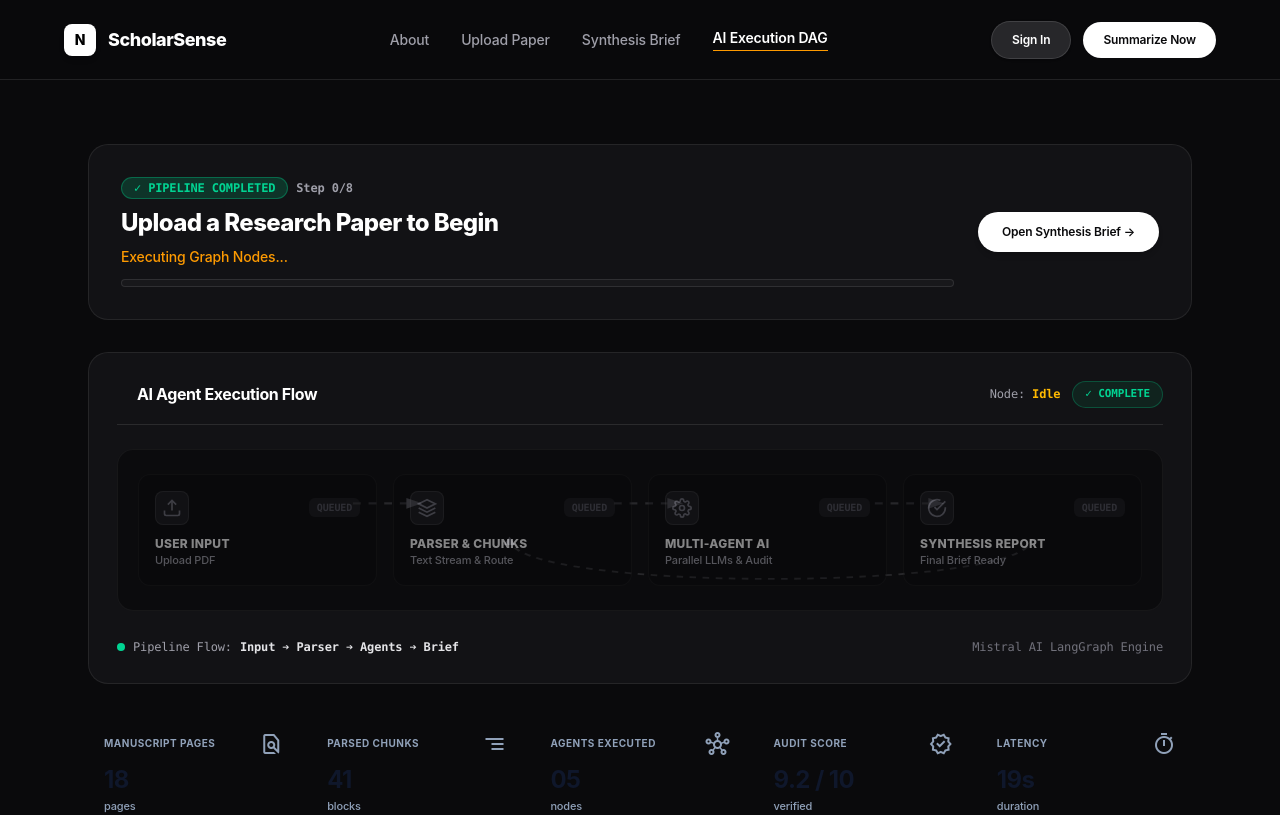
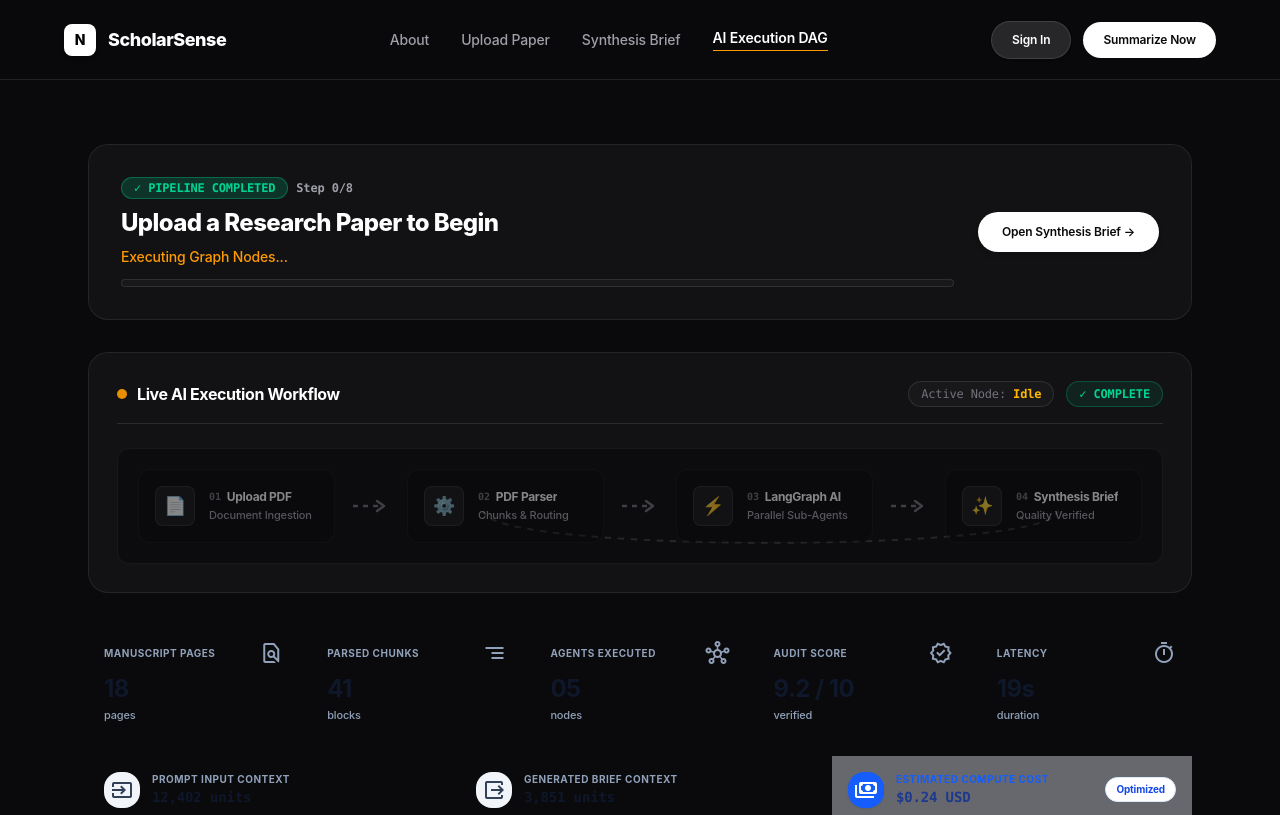
Before and after one commit to Shreepal-mewada/AI-powered-analyzer, a React (Vite) app in the folder client/: page /workflow in a window 1280 px wide. Shown: the top 815 px of the page. Built offline with nearby package versions, Linux system fonts and the light colour scheme.

Commit message:
Visual graph updation

```diff
--- a/client/src/components/workflow/LiveWorkflowGraph.jsx
+++ b/client/src/components/workflow/LiveWorkflowGraph.jsx
@@ -2,87 +2,39 @@ import React from 'react';
 
 export const LiveWorkflowGraph = ({ activeNode = 'Boss Agent', status = 'ANALYZING', activeStepIndex = 3 }) => {
 
-  const nodes = [
-    {
-      id: 'input',
-      num: '01',
-      title: 'USER INPUT',
-      subtitle: 'Upload PDF',
-      stepRange: [1, 2],
-      icon: (
-        <svg className="w-5 h-5" viewBox="0 0 24 24" fill="none" stroke="currentColor" strokeWidth="2">
-          <path d="M21 15v4a2 2 0 0 1-2 2H5a2 2 0 0 1-2-2v-4" />
-          <polyline points="17 8 12 3 7 8" />
-          <line x1="12" y1="3" x2="12" y2="15" />
-        </svg>
-      )
-    },
-    {
-      id: 'parser',
-      num: '02',
-      title: 'PARSER & CHUNKS',
-      subtitle: 'Text Stream & Route',
-      stepRange: [2, 4],
-      icon: (
-        <svg className="w-5 h-5" viewBox="0 0 24 24" fill="none" stroke="currentColor" strokeWidth="2">
-          <polygon points="12 2 2 7 12 12 22 7 12 2" />
-          <polyline points="2 17 12 22 22 17" />
-          <polyline points="2 12 12 17 22 12" />
-        </svg>
-      )
-    },
-    {
-      id: 'agents',
-      num: '03',
-      title: 'MULTI-AGENT AI',
-      subtitle: 'Parallel LLMs & Audit',
-      stepRange: [5, 7],
-      icon: (
-        <svg className="w-5 h-5" viewBox="0 0 24 24" fill="none" stroke="currentColor" strokeWidth="2">
-          <circle cx="12" cy="12" r="3" />
-          <path d="M19.4 15a1.65 1.65 0 0 0 .33 1.82l.06.06a2 2 0 0 1 0 2.83 2 2 0 0 1-2.83 0l-.06-.06a1.65 1.65 0 0 0-1.82-.33 1.65 1.65 0 0 0-1 1.51V21a2 2 0 0 1-2 2 2 2 0 0 1-2-2v-.09A1.65 1.65 0 0 0 9 19.4a1.65 1.65 0 0 0-1.82.33l-.06.06a2 2 0 0 1-2.83 0 2 2 0 0 1 0-2.83l.06-.06a1.65 1.65 0 0 0 .33-1.82 1.65 1.65 0 0 0-1.51-1H3a2 2 0 0 1-2-2 2 2 0 0 1 2-2h.09A1.65 1.65 0 0 0 4.6 9a1.65 1.65 0 0 0-.33-1.82l-.06-.06a2 2 0 0 1 0-2.83 2 2 0 0 1 2.83 0l.06.06a1.65 1.65 0 0 0 1.82.33H9a1.65 1.65 0 0 0 1-1.51V3a2 2 0 0 1 2-2 2 2 0 0 1 2 2v.09a1.65 1.65 0 0 0 1 1.51 1.65 1.65 0 0 0 1.82-.33l.06-.06a2 2 0 0 1 2.83 0 2 2 0 0 1 0 2.83l-.06.06a1.65 1.65 0 0 0-.33 1.82V9a1.65 1.65 0 0 0 1.51 1H21a2 2 0 0 1 2 2 2 2 0 0 1-2 2h-.09a1.65 1.65 0 0 0-1.51 1z" />
-        </svg>
-      )
-    },
-    {
-      id: 'response',
-      num: '04',
-      title: 'SYNTHESIS REPORT',
-      subtitle: 'Final Brief Ready',
-      stepRange: [8, 8],
-      icon: (
-        <svg className="w-5 h-5" viewBox="0 0 24 24" fill="none" stroke="currentColor" strokeWidth="2">
-          <path d="M22 11.08V12a10 10 0 1 1-5.93-9.14" />
-          <polyline points="22 4 12 14.01 9 11.01" />
-        </svg>
-      )
-    }
+  const stages = [
+    { id: 1, title: 'Upload PDF', subtitle: 'Document Ingestion', stepRange: [1, 2], icon: '📄' },
+    { id: 2, title: 'PDF Parser', subtitle: 'Chunks & Routing', stepRange: [3, 4], icon: '⚙️' },
+    { id: 3, title: 'LangGraph AI', subtitle: 'Parallel Sub-Agents', stepRange: [5, 7], icon: '⚡' },
+    { id: 4, title: 'Synthesis Brief', subtitle: 'Quality Verified', stepRange: [8, 8], icon: '✨' }
   ];
 
-  const getNodeState = (node) => {
-    const [start, end] = node.stepRange;
-    if (activeStepIndex > end) return 'DONE';
+  const getStageState = (stg) => {
+    const [start, end] = stg.stepRange;
+    if (activeStepIndex > end) return 'COMPLETED';
     if (activeStepIndex >= start && activeStepIndex <= end) return 'ACTIVE';
     return 'QUEUED';
   };
 
   return (
-    <div className="noteo-card p-6 sm:p-7 bg-[#0A0A0E] border border-white/10 rounded-2xl space-y-6 relative overflow-hidden">
+    <div className="noteo-card p-6 sm:p-7 bg-[#0E0E12] border border-white/10 rounded-2xl space-y-6 relative overflow-hidden">
 
-      {/* Top Status Bar */}
+      {/* Header Bar */}
       <div className="flex items-center justify-between border-b border-white/10 pb-4">
         <div className="flex items-center gap-2.5">
-          <span className="w-2.5 h-2.5 rounded-full bg-amber-500 animate-ping"></span>
+          <span className="w-2.5 h-2.5 rounded-full bg-amber-500 animate-pulse"></span>
           <h3 className="text-sm sm:text-base font-bold text-white font-heading tracking-tight">
-            AI Agent Execution Flow
+            Live AI Execution Workflow
           </h3>
         </div>
 
         <div className="flex items-center gap-3">
-          <span className="text-xs font-mono text-zinc-400 hidden sm:inline">
-            Node: <span className="text-amber-400 font-bold">{activeNode}</span>
-          </span>
-          <span className={`px-3 py-1 text-[11px] font-bold font-mono rounded-full border ${
+          <div className="px-3 py-1 bg-zinc-900 border border-white/10 rounded-full text-xs font-mono">
+            <span className="text-zinc-500">Active Node:</span>{' '}
+            <span className="text-amber-400 font-bold">{activeNode}</span>
+          </div>
+
+          <span className={`px-3 py-1 text-xs font-bold font-mono rounded-full border transition-all ${
             status === 'COMPLETED' || activeStepIndex >= 8
               ? 'bg-emerald-500/10 text-emerald-400 border-emerald-500/30'
               : 'bg-amber-500/10 text-amber-400 border-amber-500/30 animate-pulse'
@@ -92,130 +44,92 @@ export const LiveWorkflowGraph = ({ activeNode = 'Boss Agent', status = 'ANALYZI
         </div>
       </div>
 
-      {/* Main Container Graph Section */}
-      <div className="relative py-6 px-3 bg-zinc-950/70 border border-white/5 rounded-2xl">
+      {/* Modern Pipeline Flow with Pixel-Perfect Animated Connectors */}
+      <div className="relative py-5 px-3 bg-zinc-950/60 border border-white/5 rounded-xl">
 
-        {/* SVG Connecting Flow Lines (Desktop & Tablet) */}
-        <div className="hidden md:block absolute inset-0 pointer-events-none z-0">
-          <svg className="w-full h-full" viewBox="0 0 800 180" fill="none" preserveAspectRatio="none">
-            <defs>
-              <marker id="arrow-neutral" viewBox="0 0 10 10" refX="6" refY="5" markerWidth="6" markerHeight="6" orient="auto-start-reverse">
-                <path d="M 0 1 L 8 5 L 0 9 z" fill="#3F3F46" />
-              </marker>
-              <marker id="arrow-amber" viewBox="0 0 10 10" refX="6" refY="5" markerWidth="6" markerHeight="6" orient="auto-start-reverse">
-                <path d="M 0 1 L 8 5 L 0 9 z" fill="#F59E0B" />
-              </marker>
-              <marker id="arrow-emerald" viewBox="0 0 10 10" refX="6" refY="5" markerWidth="6" markerHeight="6" orient="auto-start-reverse">
-                <path d="M 0 1 L 8 5 L 0 9 z" fill="#10B981" />
-              </marker>
-            </defs>
-
-            {/* Line 1: Node 1 -> Node 2 */}
-            <line
-              x1="180" y1="60" x2="230" y2="60"
-              stroke={activeStepIndex >= 2 ? '#F59E0B' : '#27272A'}
-              strokeWidth="2.5"
-              strokeDasharray="6 6"
-              markerEnd={activeStepIndex >= 2 ? 'url(#arrow-amber)' : 'url(#arrow-neutral)'}
-              className={activeStepIndex >= 2 ? 'animate-dash-flow' : ''}
-            />
-
-            {/* Line 2: Node 2 -> Node 3 */}
-            <line
-              x1="380" y1="60" x2="430" y2="60"
-              stroke={activeStepIndex >= 5 ? '#F59E0B' : '#27272A'}
-              strokeWidth="2.5"
-              strokeDasharray="6 6"
-              markerEnd={activeStepIndex >= 5 ? 'url(#arrow-amber)' : 'url(#arrow-neutral)'}
-              className={activeStepIndex >= 5 ? 'animate-dash-flow' : ''}
-            />
-
-            {/* Line 3: Node 3 -> Node 4 */}
-            <line
-              x1="580" y1="60" x2="630" y2="60"
+        {/* Bottom Feedback Loop Arc (RESPONSE -> PARSER) */}
+        <div className="hidden lg:block absolute inset-0 pointer-events-none z-0">
+          <svg className="w-full h-full" viewBox="0 0 800 120" fill="none" preserveAspectRatio="none">
+            <path
+              d="M 720 65 C 720 110, 280 110, 280 65"
               stroke={activeStepIndex >= 8 ? '#10B981' : '#27272A'}
-              strokeWidth="2.5"
-              strokeDasharray="6 6"
-              markerEnd={activeStepIndex >= 8 ? 'url(#arrow-emerald)' : 'url(#arrow-neutral)'}
-              className={activeStepIndex >= 8 ? 'animate-dash-flow' : ''}
-            />
-
-            {/* Bottom Loop Arc: Node 4 (Report) -> Node 2 (Parser) */}
-            <path
-              d="M 700 100 C 700 160, 300 160, 300 100"
-              stroke={activeStepIndex >= 8 ? '#10B981' : '#27272A'}
-              strokeWidth="2"
-              strokeDasharray="5 5"
-              markerEnd={activeStepIndex >= 8 ? 'url(#arrow-emerald)' : 'url(#arrow-neutral)'}
+              strokeWidth="2" strokeDasharray="5 5"
               className={activeStepIndex >= 8 ? 'animate-dash-flow' : ''}
             />
           </svg>
         </div>
 
-        {/* 4 Compact Node Containers */}
-        <div className="relative z-10 grid grid-cols-1 md:grid-cols-4 gap-4 max-w-5xl mx-auto px-2">
-          {nodes.map((node) => {
-            const st = getNodeState(node);
+        {/* 4 Clean Capsule Nodes with Animated Streaming SVG Arrows */}
+        <div className="relative z-10 flex flex-col lg:flex-row items-center justify-between gap-3 max-w-5xl mx-auto px-2">
+          {stages.map((stg, idx) => {
+            const stState = getStageState(stg);
+            const isLast = idx === stages.length - 1;
+            const nextActive = activeStepIndex >= stages[idx + 1]?.stepRange[0];
 
             return (
+              <React.Fragment key={stg.id}>
+                {/* Node Capsule Card */}
                 <div
-                key={node.id}
-                className={`p-4 rounded-xl border flex flex-col justify-between h-28 transition-all duration-300 ${
-                  st === 'ACTIVE'
-                    ? 'bg-zinc-900 border-amber-500 shadow-[0_0_20px_rgba(245,158,11,0.25)] ring-1 ring-amber-500/40'
-                    : st === 'DONE'
+                  className={`flex-1 w-full p-4 rounded-xl border flex items-center gap-3.5 transition-all duration-300 ${
+                    stState === 'ACTIVE'
+                      ? 'bg-zinc-900 border-amber-500/80 shadow-[0_0_20px_rgba(245,158,11,0.25)] ring-1 ring-amber-500/30'
+                      : stState === 'COMPLETED'
                       ? 'bg-zinc-900/60 border-emerald-500/40'
                       : 'bg-zinc-950/60 border-white/5 opacity-50'
                   }`}
                 >
-                {/* Node Top Row */}
-                <div className="flex items-center justify-between">
-                  <div className={`p-1.5 rounded-lg border ${
-                    st === 'ACTIVE'
-                      ? 'bg-amber-500/20 border-amber-500/40 text-amber-400'
-                      : st === 'DONE'
-                      ? 'bg-emerald-500/10 border-emerald-500/30 text-emerald-400'
-                      : 'bg-zinc-900 border-white/10 text-zinc-500'
+                  <div className={`w-10 h-10 rounded-lg flex items-center justify-center text-lg shrink-0 border ${
+                    stState === 'ACTIVE'
+                      ? 'bg-amber-500/20 text-amber-400 border-amber-500/40'
+                      : stState === 'COMPLETED'
+                      ? 'bg-emerald-500/10 text-emerald-400 border-emerald-500/30'
+                      : 'bg-zinc-900 text-zinc-600 border-white/10'
                   }`}>
-                    {node.icon}
+                    {stState === 'COMPLETED' && stg.id !== 4 ? '✓' : stg.icon}
                   </div>
 
-                  <span className={`text-[10px] font-mono font-bold px-2 py-0.5 rounded-md ${
-                    st === 'ACTIVE'
-                      ? 'bg-amber-500/20 text-amber-400 border border-amber-500/30'
-                      : st === 'DONE'
-                      ? 'bg-emerald-500/10 text-emerald-400'
-                      : 'bg-zinc-900 text-zinc-600'
-                  }`}>
-                    {st === 'ACTIVE' ? '⚡ RUNNING' : st === 'DONE' ? '✓ DONE' : 'QUEUED'}
-                  </span>
+                  <div className="overflow-hidden">
+                    <div className="flex items-center gap-1.5">
+                      <span className="text-[10px] font-mono font-bold text-zinc-500">0{stg.id}</span>
+                      <h4 className="text-xs font-bold text-white font-heading truncate">
+                        {stg.title}
+                      </h4>
                     </div>
-
-                {/* Node Title & Subtitle */}
-                <div>
-                  <h4 className="text-xs font-extrabold text-white font-heading tracking-wide">
-                    {node.title}
-                  </h4>
-                  <p className="text-[11px] text-zinc-400 font-medium">
-                    {node.subtitle}
+                    <p className="text-[11px] text-zinc-400 font-medium truncate mt-0.5">
+                      {stg.subtitle}
                     </p>
                   </div>
                 </div>
+
+                {/* Animated Streaming SVG Arrow Connector between Cards */}
+                {!isLast && (
+                  <div className="hidden lg:flex items-center justify-center shrink-0 mx-1">
+                    <svg className="w-10 h-5 overflow-visible" viewBox="0 0 36 20" fill="none">
+                      <line
+                        x1="0" y1="10" x2="26" y2="10"
+                        stroke={nextActive ? '#F59E0B' : '#3F3F46'}
+                        strokeWidth="2.5"
+                        strokeDasharray="5 5"
+                        className={nextActive ? 'animate-dash-flow' : ''}
+                      />
+                      <path
+                        d="M 24 5 L 31 10 L 24 15"
+                        fill="none"
+                        stroke={nextActive ? '#F59E0B' : '#3F3F46'}
+                        strokeWidth="2.5"
+                        strokeLinecap="round"
+                        strokeLinejoin="round"
+                      />
+                    </svg>
+                  </div>
+                )}
+              </React.Fragment>
             );
           })}
         </div>
 
       </div>
 
-      {/* Footer Info Ticker */}
-      <div className="flex items-center justify-between text-xs text-zinc-400 font-mono pt-1">
-        <span className="flex items-center gap-2">
-          <span className="w-2 h-2 rounded-full bg-emerald-400"></span>
-          Pipeline Flow: <strong className="text-zinc-200">Input ➔ Parser ➔ Agents ➔ Brief</strong>
-        </span>
-        <span className="text-zinc-500 hidden sm:inline">Mistral AI LangGraph Engine</span>
-      </div>
-
     </div>
   );
 };
```
Lines whose indentation alone changed are shown as unchanged.
